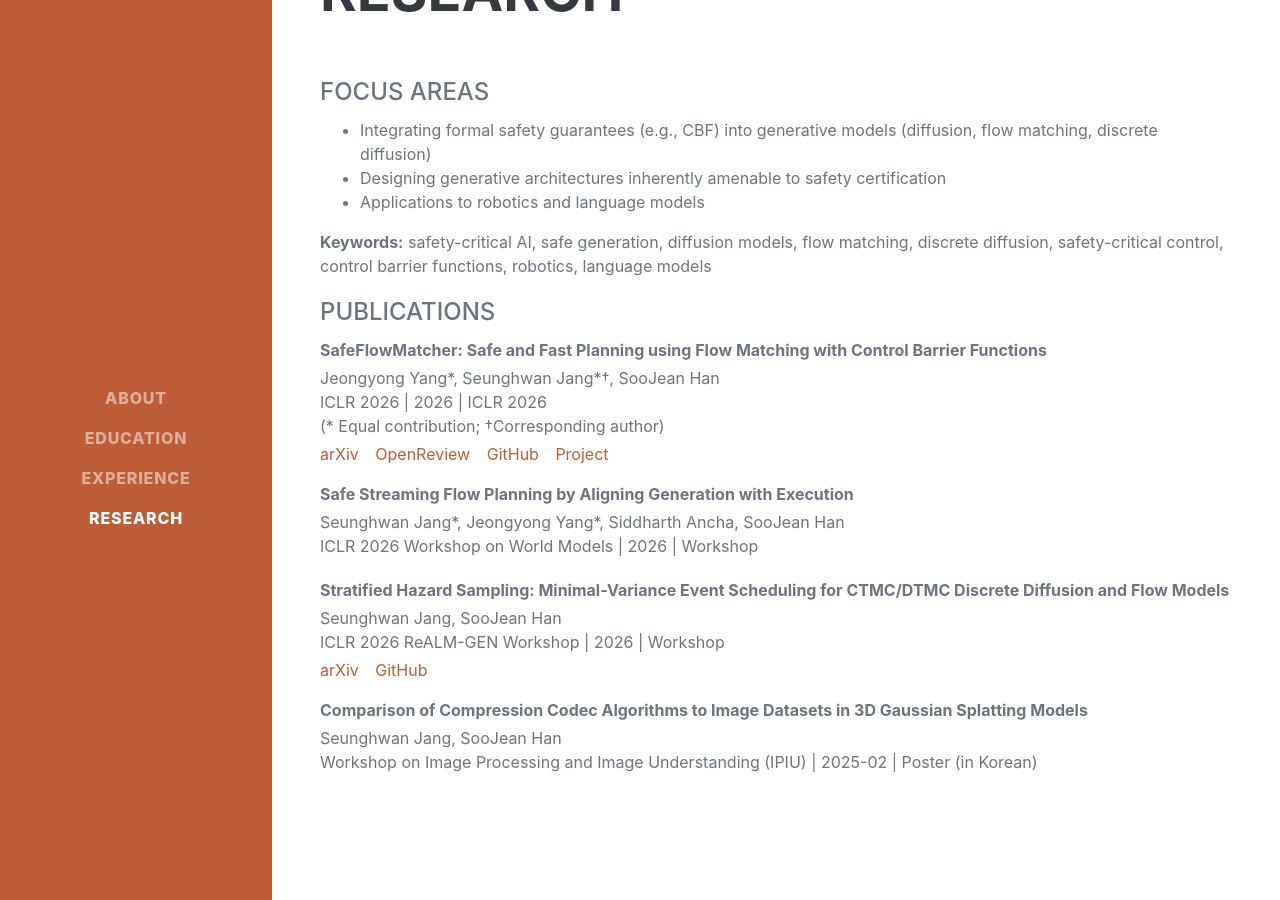
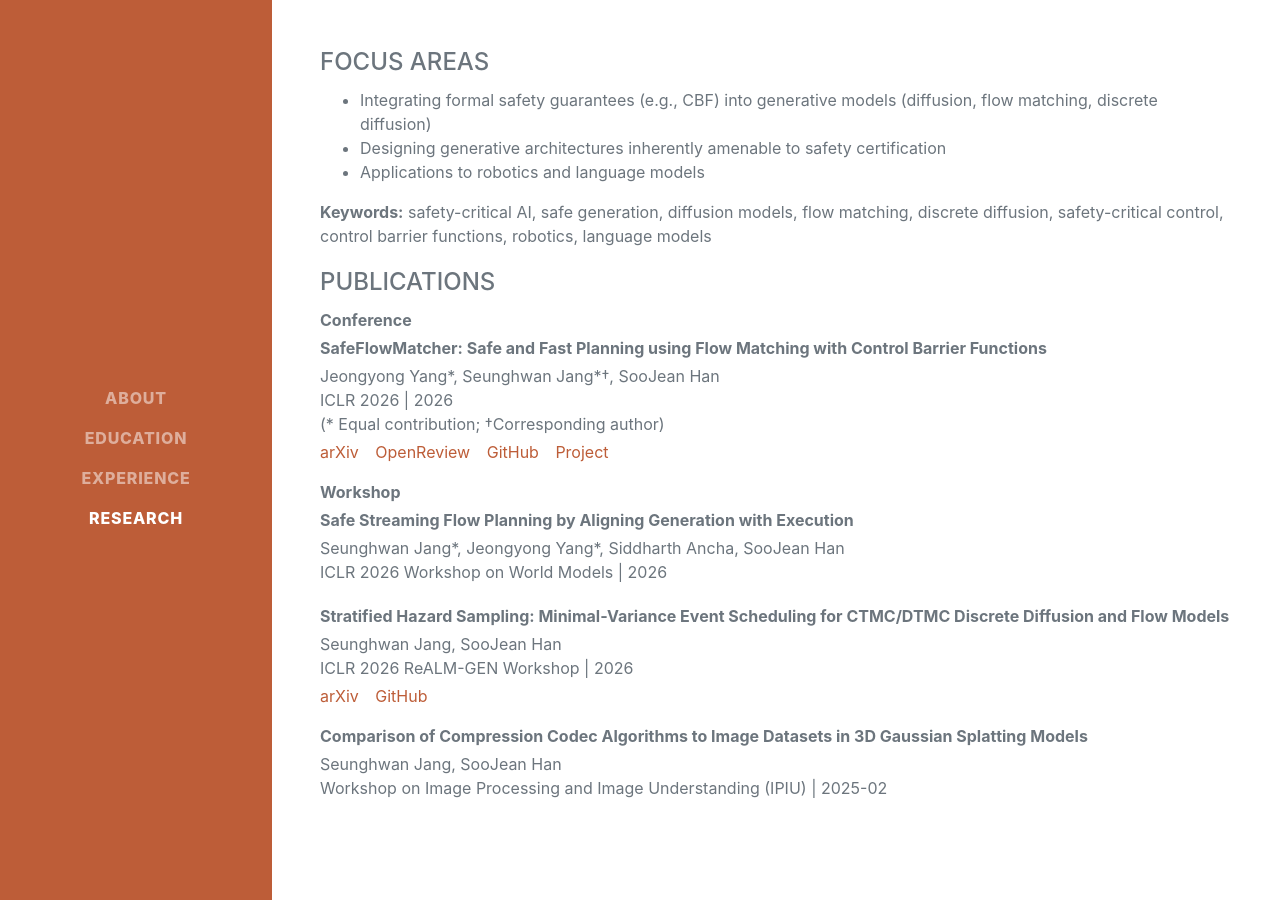
Before and after one commit to Jang-seunghwan/Jang-seunghwan.github.io, a Jekyll site: the page built from index.html, in a window 1280 px wide and 900 px high, scrolled down 3656 px. Built offline with Jekyll 4.4.1, drawn with Linux system fonts in a browser that asks for light colours; nearby versions of some CDN libraries; some web fonts are replaced; the list of posts is cut into pages by our own code; a style sheet for code colours, icons or effects is not loaded; some of the changed text lies outside the part shown.

Commit message:
minor updates

```diff
--- a/_config.yml
+++ b/_config.yml
@@ -16,7 +16,6 @@ url: ""     # TODO: set to "https://<username>.github.io" or your custom domain
 # --- General options --- #
 
 description: |- # this means to preserve newlines
-  M.S. student in the School of Electrical Engineering at KAIST (Autonomous Control for Stochastic Systems Lab; advisor: Prof. SooJean Han).
   <strong>Research interests</strong> lie in safety-critical generative AI. Beyond integrating formal safety guarantees (e.g., control barrier functions) into generative models, I focus on designing generative architectures (diffusion, flow matching, discrete diffusion) that are inherently amenable to safety certification. Primary application domains include robotics and language models.
 
   I am always open to discussing research and enjoy exchanging new ideas. Please feel free to reach out to me anytime!
--- a/_includes/frontpage/about.html
+++ b/_includes/frontpage/about.html
@@ -8,9 +8,12 @@
             <!-- Do not edit below this line -->
 
         </h1>
-        <div class="subheading mb-5">
+        <div class="subheading mb-1">
             {{ site.subheading }}
             <span>{{ site.email }}</span>
+        </div>
+        <div class="mb-5" style="font-size: 0.9rem; color: #6c757d;">
+            Autonomous Control for Stochastic Systems Lab; advisor: Prof. SooJean Han
         </div>
         <p class="lead mb-5">{{ site.description | newline_to_br }}</p>
         <div class="social-icons">
--- a/_includes/frontpage/research.html
+++ b/_includes/frontpage/research.html
@@ -22,7 +22,10 @@
 
         {% if site.data.research.publications %}
         <div class="subheading mb-2">Publications</div>
+
+        <div class="mb-1"><strong>Conference</strong></div>
         {% for pub in site.data.research.publications %}
+        {% if pub.type == "conference" %}
         <div class="mb-3 d-flex flex-column flex-md-row">
             {% if pub.image %}
             <div class="mr-md-3 mb-2 mb-md-0">
@@ -41,7 +44,6 @@
                 <div>
                     {% if pub.venue %}{{ pub.venue }}{% endif %}
                     {% if pub.date %}{% if pub.venue %} | {% endif %}{{ pub.date }}{% endif %}
-                    {% if pub.status %}{% if pub.venue or pub.date %} | {% endif %}{{ pub.status }}{% endif %}
                 </div>
                 {% if pub.notes %}
                 <div>{{ pub.notes }}</div>
@@ -64,6 +66,53 @@
                 {% endif %}
             </div>
         </div>
+        {% endif %}
+        {% endfor %}
+
+        <div class="mb-1"><strong>Workshop</strong></div>
+        {% for pub in site.data.research.publications %}
+        {% if pub.type == "workshop" or pub.type == "workshop_poster" %}
+        <div class="mb-3 d-flex flex-column flex-md-row">
+            {% if pub.image %}
+            <div class="mr-md-3 mb-2 mb-md-0">
+                <img class="research-thumb" src="{{ site.baseurl }}/{{ pub.image }}" alt="{{ pub.title }} thumbnail" />
+            </div>
+            {% endif %}
+            <div>
+                <div class="mb-1"><strong>{{ pub.title }}</strong></div>
+                <div>
+                    {% if pub.authors %}
+                        {% for author in pub.authors %}
+                            {{ author.name }}{% unless forloop.last %}, {% endunless %}
+                        {% endfor %}
+                    {% endif %}
+                </div>
+                <div>
+                    {% if pub.venue %}{{ pub.venue }}{% endif %}
+                    {% if pub.date %}{% if pub.venue %} | {% endif %}{{ pub.date }}{% endif %}
+                </div>
+                {% if pub.notes %}
+                <div>{{ pub.notes }}</div>
+                {% endif %}
+                {% if pub.links %}
+                <div class="research-links mt-1">
+                    {% if pub.links.paper %}<a href="{{ pub.links.paper }}">Paper</a>{% endif %}
+                    {% if pub.links.pdf %}<a href="{{ pub.links.pdf }}">PDF</a>{% endif %}
+                    {% if pub.links.arxiv %}<a href="{{ pub.links.arxiv }}">arXiv</a>{% endif %}
+                    {% if pub.links.openreview %}<a href="{{ pub.links.openreview }}">OpenReview</a>{% endif %}
+                    {% if pub.links.github %}<a href="{{ pub.links.github }}">GitHub</a>{% endif %}
+                    {% if pub.links.project %}<a href="{{ pub.links.project }}">Project</a>{% endif %}
+                    {% if pub.links.code %}<a href="{{ pub.links.code }}">Code</a>{% endif %}
+                    {% if pub.links.video %}<a href="{{ pub.links.video }}">Video</a>{% endif %}
+                    {% if pub.links.poster %}<a href="{{ pub.links.poster }}">Poster</a>{% endif %}
+                    {% if pub.links.slides %}<a href="{{ pub.links.slides }}">Slides</a>{% endif %}
+                    {% if pub.links.dataset %}<a href="{{ pub.links.dataset }}">Dataset</a>{% endif %}
+                    {% if pub.links.doi %}<a href="{{ pub.links.doi }}">DOI</a>{% endif %}
+                </div>
+                {% endif %}
+            </div>
+        </div>
+        {% endif %}
         {% endfor %}
         {% endif %}
 
```
